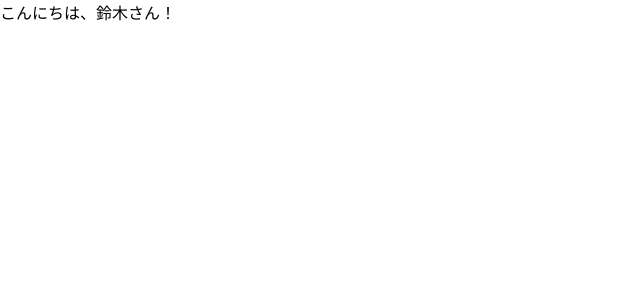
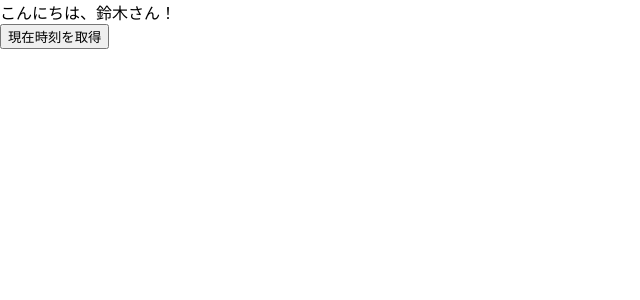
Before and after one commit to takatoshi-tenko/react-begin-project, a React (Create React App) app in the folder my-react-first/: page / in a window 1280 px wide. Shown: the top 300 px of the page, without its empty margins (0-640 px from the left). Built offline with nearby package versions, Linux system fonts and the light colour scheme.

Commit message:
add: event BASICコンポーネント追加

```diff
--- /dev/null
+++ b/my-react-first/src/components/EventBasic.js
@@ -0,0 +1,22 @@
+export default function EventBasic({ type }) {
+  const current = () => {
+    const d = new Date()
+    switch (type) {
+      case 'date':
+        console.log(d.toLocaleDateString())
+        break
+      case 'time':
+        console.log(d.toLocaleTimeString())
+        break
+      default:
+        console.log(d.toDateString())
+        break
+    }
+  }
+
+  return (
+    <div>
+      <button onClick={current}>現在時刻を取得</button>
+    </div>
+  )
+}
--- a/my-react-first/src/index.js
+++ b/my-react-first/src/index.js
@@ -4,6 +4,7 @@
 import App from './App';
 import reportWebVitals from './reportWebVitals';
 import MyHello from './components/MyHello';
+import EventBasic from './components/EventBasic';
 
 
 const root = ReactDOM.createRoot(document.getElementById('root'));
@@ -14,7 +15,10 @@
 );
 
 root.render(
-  <MyHello myName="鈴木"/>
+  <>
+    <MyHello myName="鈴木" />
+    <EventBasic type="time" />
+  </>
 );
 
 // If you want to start measuring performance in your app, pass a function
```
